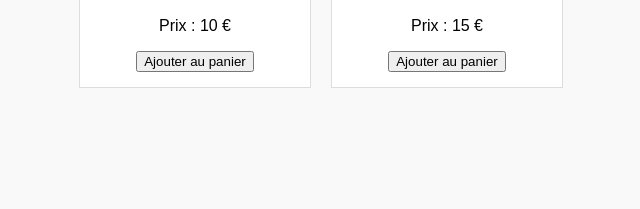
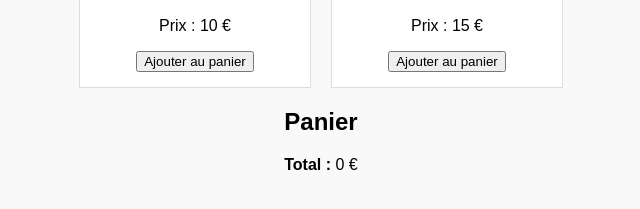
Before and after one commit to Oneshop14/oneshop, a plain HTML site: page index.html in a window 1280 px wide. Shown: the part 173-382 px from the top of the page, without its empty margins (319-959 px from the left). Drawn offline with Linux system fonts and the light colour scheme.

Commit message:
Update index.html

```diff
--- a/index.html
+++ b/index.html
@@ -21,7 +21,12 @@
             <p>Prix : 15 €</p>
             <button>Ajouter au panier</button>
         </div>
-    </div>
+    </div><!-- Zone panier -->
+<div id="panier">
+  <h2>Panier</h2>
+  <ul id="liste-panier"></ul>
+  <p><strong>Total :</strong> <span id="total">0 €</span></p>
+</div>
     <script src="script.js"></script>
 </body>
 </html>
```
